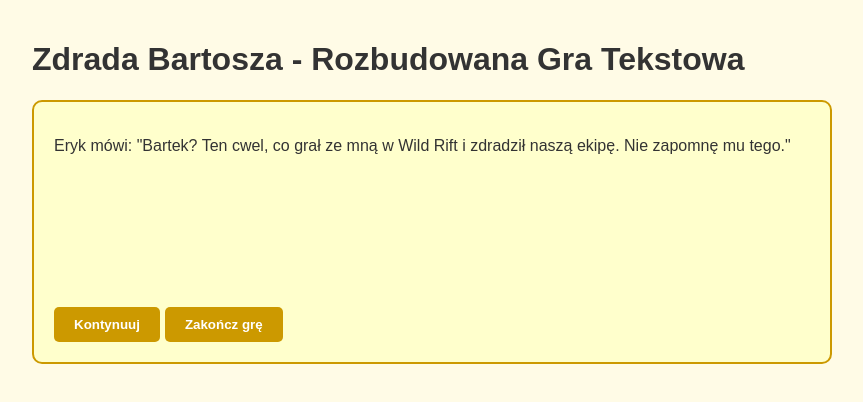
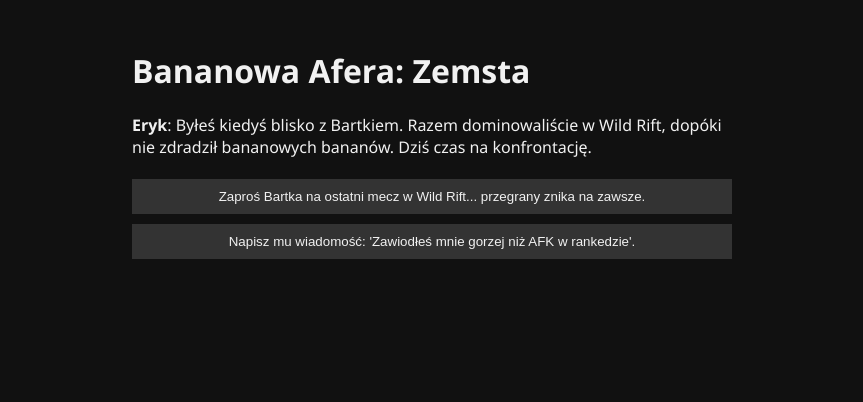
Before and after one commit to Eryczeki/Bartosz-gra, a plain HTML site: page index.html in a window 1280 px wide. Both pictures are taken after a click on the button "Eryk". Shown: the whole page, without its empty margins (208-1071 px from the left). Drawn offline with Linux system fonts and the light colour scheme.

Commit message:
Update index.html

```diff
--- a/index.html
+++ b/index.html
@@ -1,332 +1,171 @@
 <!DOCTYPE html><html lang="pl">
 <head>
   <meta charset="UTF-8" />
-<title>Zdrada Bartosza - Rozbudowana Gra</title>
+  <meta name="viewport" content="width=device-width, initial-scale=1.0" />
+  <title>Bananowa Afera: Zemsta</title>
   <style>
     body {
-    font-family: Arial, sans-serif;
-    background: #fffbe6;
-    color: #333;
+      font-family: 'Segoe UI', sans-serif;
+      background-color: #111;
+      color: #f1f1f1;
       padding: 20px;
-    max-width: 800px;
+    }
+    #game {
+      max-width: 600px;
       margin: auto;
     }
-  #game {
-    border: 2px solid #cc9900;
-    padding: 20px;
-    border-radius: 10px;
-    background-color: #ffffcc;
-  }
     button {
-    background-color: #cc9900;
+      background-color: #333;
+      color: #f1f1f1;
+      padding: 10px;
+      margin: 5px 0;
       border: none;
-    padding: 10px 20px;
-    margin: 10px 5px 0 0;
-    color: white;
-    font-weight: bold;
-    border-radius: 5px;
       cursor: pointer;
+      width: 100%;
     }
     button:hover {
-    background-color: #bb8800;
-  }
-  #character-choice button {
-    background-color: #666;
-  }
-  #character-choice button:hover {
-    background-color: #444;
-  }
-  #text {
-    margin-top: 15px;
-    min-height: 160px;
+      background-color: #555;
     }
   </style>
 </head>
 <body>
-<h1>Zdrada Bartosza - Rozbudowana Gra Tekstowa</h1>
   <div id="game">
-  <div id="character-choice">
-    <p>Wybierz postać, z której perspektywy chcesz zagrać:</p>
-    <button onclick="startGame('Eryk')">Eryk</button>
-    <button onclick="startGame('Fabian')">Fabian</button>
-    <button onclick="startGame('Nikola')">Nikola</button>
-    <button onclick="startGame('Ola')">Ola</button>
-    <button onclick="startGame('Jakub')">Jakub</button>
-    <button onclick="startGame('Kot')">Kot</button>
+    <h1>Bananowa Afera: Zemsta</h1>
+    <div id="story"></div>
+    <div id="choices"></div>
   </div>
-  <div id="text"></div>
-  <div id="choices"></div>
-</div><script>
-const characters = {
-  Eryk: {
-    intro: `Eryk mówi: "Bartek? Ten cwel, co grał ze mną w Wild Rift i zdradził naszą ekipę. Nie zapomnę mu tego."`,
-    steps: [
+  <script>
+    const postacie = {
+      "Eryk": {
+        intro: "Byłeś kiedyś blisko z Bartkiem. Razem dominowaliście w Wild Rift, dopóki nie zdradził bananowych bananów. Dziś czas na konfrontację.",
+        choices: [
           {
-        text: `Pamiętasz jak razem graliśmy Wild Rift? A ty zamiast pomóc, to poszedłeś do Oliwii. Cwel!`,
-        choices: [
-          { text: "Przepraszam, Eryk, to był błąd.", next: 1 },
-          { text: "Co z tego, mam nową ekipę.", next: 2 },
-          { text: "To nie była zdrada, po prostu zmieniłem priorytety.", next: 3 }
-        ]
+            text: "Zaproś Bartka na ostatni mecz w Wild Rift... przegrany znika na zawsze.",
+            result: "Bartek odrzuca wyzwanie. Pisze: 'Już nie gram z frajerami'. To koniec waszej historii.",
+            end: true
           },
           {
-        text: `Eryk: "Może ci wybaczę, ale nie zapominaj – w Wild Rift trzeba mieć honor."`,
-        choices: [
-          { text: "Obiecuję, że się poprawię.", next: 'end' },
-          { text: "Honor? Miałem to gdzieś.", next: 'end' },
-          { text: "Zagramy jeszcze razem?", next: 'end' }
-        ]
-      },
-      {
-        text: `Eryk: "No to powodzenia z nową ekipą, Bartek. My trzymamy się swoich."`,
-        choices: [
-          { text: "Dzięki, Eryk.", next: 'end' },
-          { text: "Cwelu!", next: 'end' },
-          { text: "Zmienisz zdanie, zobaczysz.", next: 'end' }
-        ]
-      },
-      {
-        text: `Eryk: "Zmiana priorytetów nie oznacza porzucenia przyjaciół. Pomyśl o tym."`,
-        choices: [
-          { text: "Masz rację.", next: 'end' },
-          { text: "Nie muszę się tłumaczyć.", next: 'end' }
-        ]
+            text: "Napisz mu wiadomość: 'Zawiodłeś mnie gorzej niż AFK w rankedzie'.",
+            result: "Po chwili odpisał: 'Nie wiedziałem że to aż tak ważne...'. Ale już za późno.",
+            end: true
           }
         ]
       },
-  Fabian: {
-    intro: `Fabian mówi: "Bartek, ty frajerze. Dawałem ci jadłospisy i treningi, a ty nas zdradziłeś. Żenada."`,
-    steps: [
+      "Fabian": {
+        intro: "Uczyłeś Bartka dyscypliny. Tworzyłeś mu jadłospisy i plany treningowe. Teraz został cieniem człowieka – i zdrajcą.",
+        choices: [
           {
-        text: `Fabian: "Masz w dupie treningi, a potem nas zawiodłeś. Jak ci teraz mięśnie?"`,
-        choices: [
-          { text: "Ćwiczę u nowej ekipy.", next: 1 },
-          { text: "Co mnie obchodzi ten cały sport?", next: 2 },
-          { text: "Chciałem po prostu odpocząć.", next: 3 }
-        ]
+            text: "Przypomnij mu jego pierwszy plan treningowy i powiedz, że stracił wszystko – nie tylko formę, ale i szacunek.",
+            result: "Nie odpisał. Ale widział. Cisza też potrafi boleć.",
+            end: true
           },
           {
-        text: `Fabian: "No to przynajmniej próbuj, bo inaczej to tylko cwelem zostaniesz."`,
-        choices: [
-          { text: "Wiem, już się poprawiam.", next: 'end' },
-          { text: "Nie obchodzi mnie to, mam lepsze rzeczy do roboty.", next: 'end' },
-          { text: "Dzięki za rady, Fabian.", next: 'end' }
-        ]
-      },
-      {
-        text: `Fabian: "Daj znać, gdy będziesz gotów wrócić do treningów, Bartek."`,
-        choices: [
-          { text: "Może kiedyś.", next: 'end' },
-          { text: "Nigdy.", next: 'end' },
-          { text: "Zastanowię się.", next: 'end' }
-        ]
-      },
-      {
-        text: `Fabian: "Odpoczynek jest ważny, ale nie kosztem lojalności. Zastanów się nad tym."`,
-        choices: [
-          { text: "Masz rację.", next: 'end' },
-          { text: "Już postanowiłem.", next: 'end' }
-        ]
+            text: "Zaproponuj mu spotkanie i test siły: jeśli przegra, musi wrócić do grupy na kolanach.",
+            result: "Przyjął wyzwanie. Spotkaliście się. Po 3 minutach zrezygnował, sapcząc jak dzik. Wygrałeś.",
+            end: true
           }
         ]
       },
-  Nikola: {
-    intro: `Nikola mówi: "Bartek... byłeś dla mnie okropny. Nie zapomnę, jak to się skończyło."`,
-    steps: [
+      "Nikola": {
+        intro: "Bartek był ci kiedyś bliski. Ale zachował się jak największy gnój. Teraz wracasz po sprawiedliwość.",
+        choices: [
           {
-        text: `Nikola: "Zostawiłeś mnie i zdradziłeś naszą grupę. Jak mogłeś?"`,
-        choices: [
-          { text: "Nie chciałem cię skrzywdzić.", next: 1 },
-          { text: "Tak wyszło, bywa.", next: 2 },
-          { text: "To nie twoja sprawa.", next: 3 }
-        ]
+            text: "Wyślij mu voice'a: 'Jesteś śmieciem, cwelu, zapamiętaj to'.",
+            result: "Odsłuchał. Odsłuchał dwa razy. Zablokował cię. Ale wiesz, że trafiło.",
+            end: true
           },
           {
-        text: `Nikola: "Zawsze było tylko twoje ego. Może to kara."`,
-        choices: [
-          { text: "Chcę się zmienić.", next: 'end' },
-          { text: "Mam to gdzieś.", next: 'end' }
-        ]
-      },
-      {
-        text: `Nikola: "Bez komentarza. Jesteś żałosny."`,
-        choices: [
-          { text: "Trudno.", next: 'end' }
-        ]
-      },
-      {
-        text: `Nikola: "Taki właśnie jesteś – odcinasz się, gdy jest trudno."`,
-        choices: [
-          { text: "Nie jestem taki.", next: 'end' },
-          { text: "Jestem jaki jestem.", next: 'end' }
-        ]
+            text: "Dodaj jego nową dziewczynę na Insta. Polub wszystkie jej zdjęcia. Zrobione.",
+            result: "Wysłał ci wiadomość: 'Po co to robisz?'. Nie odpowiedziałaś.",
+            end: true
           }
         ]
       },
-  Ola: {
-    intro: `Ola mówi: "Nie znam cię dobrze, ale słyszałam wystarczająco dużo. Cwel jak się patrzy."`,
-    steps: [
+      "Ola": {
+        intro: "Nie znałaś Bartka aż tak dobrze. Ale zdrada boli wszystkich. Zwłaszcza bananowe banany.",
+        choices: [
           {
-        text: `Ola: "Jak można tak po prostu olać ekipę i polecieć do byłej?"`,
-        choices: [
-          { text: "Nie wiedziałem, że to źle.", next: 1 },
-          { text: "To moja sprawa.", next: 2 },
-          { text: "Wszyscy przesadzacie.", next: 3 }
-        ]
+            text: "Napisz mu poemat o zdradzie... i zakończ go słowami: 'Jesteś zerem'.",
+            result: "Nie zrozumiał. Ale skopiował i wrzucił na story. Ludzie go wyśmiali. Cel osiągnięty.",
+            end: true
           },
           {
-        text: `Ola: "To wiedz na przyszłość – lojalność ma znaczenie."`,
-        choices: [
-          { text: "Zrozumiałem.", next: 'end' },
-          { text: "Nie obchodzi mnie to.", next: 'end' }
-        ]
-      },
-      {
-        text: `Ola: "A ja mam prawo mówić, co myślę. I uważam cię za frajera."`,
-        choices: [
-          { text: "Dzięki, Ola.", next: 'end' },
-          { text: "Miłego dnia...", next: 'end' }
-        ]
-      },
-      {
-        text: `Ola: "Kiedy wszyscy cię jebią, może warto się nad sobą zastanowić."`,
-        choices: [
-          { text: "Może masz rację.", next: 'end' },
-          { text: "To wasz problem.", next: 'end' }
-        ]
+            text: "Po prostu zablokuj go wszędzie i napisz na grupie: 'Zbanowany banan'.",
+            result: "Grupa śmiała się cały dzień. Czułaś się jak bohaterka.",
+            end: true
           }
         ]
       },
-  Jakub: {
-    intro: `Jakub mówi: "W sumie cię nie znałem, ale jak wszyscy cię jebią, to coś musi być na rzeczy."`,
-    steps: [
+      "Jakub": {
+        intro: "Nie znałeś Bartka zbyt dobrze. Ale raz cwela, zawsze cwel. Takie rzeczy się wyczuwa.",
+        choices: [
           {
-        text: `Jakub: "Nie wnikam, ale serio? Zdradzić ekipę przez laskę?"`,
-        choices: [
-          { text: "Nie myślałem o tym tak.", next: 1 },
-          { text: "Było warto.", next: 2 },
-          { text: "To złożone.", next: 3 }
-        ]
+            text: "Zrób mema o nim i wrzuć na grupkę.",
+            result: "Mistrzostwo. Śmiech do łez. Nawet ci, co go lubili, się śmiali.",
+            end: true
           },
           {
-        text: `Jakub: "No to teraz myśl, bo ja bym ci ręki nie podał."`,
-        choices: [
-          { text: "Rozumiem.", next: 'end' },
-          { text: "Nie zależy mi.", next: 'end' }
-        ]
-      },
-      {
-        text: `Jakub: "To niech ci będzie, ale nie wracaj do nas z płaczem."`,
-        choices: [
-          { text: "Nie wrócę.", next: 'end' },
-          { text: "Zobaczymy.", next: 'end' }
-        ]
-      },
-      {
-        text: `Jakub: "Złożone sprawy też mają proste konsekwencje. Zdrada to zdrada."`,
-        choices: [
-          { text: "To boli.", next: 'end' },
-          { text: "Dzięki za info.", next: 'end' }
-        ]
+            text: "Zaproponuj mu 'wspólną aktywność'. Gdy przyjdzie, nie otwórz drzwi.",
+            result: "Stał pod blokiem 15 minut. Nagrał TikToka, że 'nie można ufać nikomu'. O ironio.",
+            end: true
           }
         ]
       },
-  Kot: {
-    intro: `Kot mówi: "Cześć Bartek. Może... chcesz się spotkać?"`,
-    steps: [
+      "Kot": {
+        intro: "Bartek zaczynał coś z tobą. Ale ciągnie się za nim paskudna historia. Czy warto?",
+        choices: [
           {
-        text: `Kot: "Wiem, co zrobiłeś, ale może dasz mi powód, by cię polubić."`,
-        choices: [
-          { text: "Postaram się.", next: 1 },
-          { text: "Nie jestem dobry w takie rzeczy.", next: 2 },
-          { text: "Nie szukam nikogo.", next: 3 }
-        ]
+            text: "Daj mu szansę i zaproś na randkę... ale do baru, gdzie siedzi cała grupa bananów.",
+            result: "Atmosfera jak z horroru. Wyszedł po 3 minutach. Ty zostałaś. Oni cię pokochali.",
+            end: true
           },
           {
-        text: `Kot: "Miło to słyszeć. Może dasz się zaprosić na spacer?"`,
-        choices: [
-          { text: "Chętnie.", next: 'end' },
-          { text: "Zobaczymy.", next: 'end' }
-        ]
-      },
-      {
-        text: `Kot: "Nie musisz być idealny. Po prostu nie bądź dupkiem."`,
-        choices: [
-          { text: "Będę się starał.", next: 'end' },
-          { text: "Nie wiem, czy dam radę.", next: 'end' }
-        ]
-      },
-      {
-        text: `Kot: "Szkoda. Może kiedyś się jeszcze spotkamy."`,
-        choices: [
-          { text: "Może.", next: 'end' }
-        ]
+            text: "Spytaj go wprost: 'Czy jesteś zdrajcą czy ofiarą?'.",
+            result: "Napisał długi elaborat. Nuda. Zostawiłaś go na 'read'.",
+            end: true
           }
         ]
       }
-};
+    };let currentCharacter = null;
 
-let currentCharacter = "";
-let step = 0;
-
-function startGame(character) {
-  currentCharacter = character;
-  step = 0;
-  document.getElementById("character-choice").style.display = "none";
-  showText(characters[character].intro);
-  showChoices([
-    { text: "Kontynuuj", action: () => nextStep() },
-    { text: "Zakończ grę", action: endGame }
-  ]);
-}
-
-function showText(text) {
-  document.getElementById("text").innerText = text;
-}
-
-function showChoices(choices) {
+function startGame() {
+  const storyDiv = document.getElementById("story");
   const choicesDiv = document.getElementById("choices");
+  storyDiv.innerHTML = "<h2>Wybierz swoją postać:</h2>";
   choicesDiv.innerHTML = "";
-  choices.forEach(choice => {
+  Object.keys(postacie).forEach((name) => {
     const btn = document.createElement("button");
-    btn.innerText = choice.text;
-    btn.onclick = choice.action;
+    btn.textContent = name;
+    btn.onclick = () => beginStory(name);
     choicesDiv.appendChild(btn);
   });
 }
 
-function nextStep(choiceIndex = null) {
-  const charData = characters[currentCharacter];
-  if (step === 0 && choiceIndex === null) {
-    step = 0;
-    showText(charData.steps[step].text);
-    showChoices(charData.steps[step].choices.map((c, i) => ({
-      text: c.text,
-      action: () => nextStep(i)
-    })));
-    return;
+function beginStory(name) {
+  currentCharacter = postacie[name];
+  document.getElementById("story").innerHTML = `<p><strong>${name}</strong>: ${currentCharacter.intro}</p>`;
+  const choicesDiv = document.getElementById("choices");
+  choicesDiv.innerHTML = "";
+  currentCharacter.choices.forEach((choice) => {
+    const btn = document.createElement("button");
+    btn.textContent = choice.text;
+    btn.onclick = () => showResult(choice);
+    choicesDiv.appendChild(btn);
+  });
 }
 
-  if (choiceIndex !== null) {
-    const nextStepIndex = charData.steps[step].choices[choiceIndex].next;
-    if (nextStepIndex === 'end') {
-      endGame();
-      return;
-    } else {
-      step = nextStepIndex;
-    }
+function showResult(choice) {
+  document.getElementById("story").innerHTML = `<p>${choice.result}</p>`;
+  const choicesDiv = document.getElementById("choices");
+  choicesDiv.innerHTML = "";
+  const restart = document.createElement("button");
+  restart.textContent = "Zagraj jeszcze raz";
+  restart.onclick = startGame;
+  choicesDiv.appendChild(restart);
 }
 
-  showText(characters[currentCharacter].steps[step].text);
-  showChoices(characters[currentCharacter].steps[step].choices.map((c, i) => ({
-    text: c.text,
-    action: () => nextStep(i)
-  })));
-}
+startGame();
 
-function endGame() {
-  showText("Koniec gry. Dzięki za granie!");
-  document.getElementById("choices").innerHTML = '<button onclick="location.reload()">Zagraj ponownie</button>';
-}
-</script></body>
+  </script>
+</body>
 </html>
```
Lines whose indentation alone changed are shown as unchanged.
